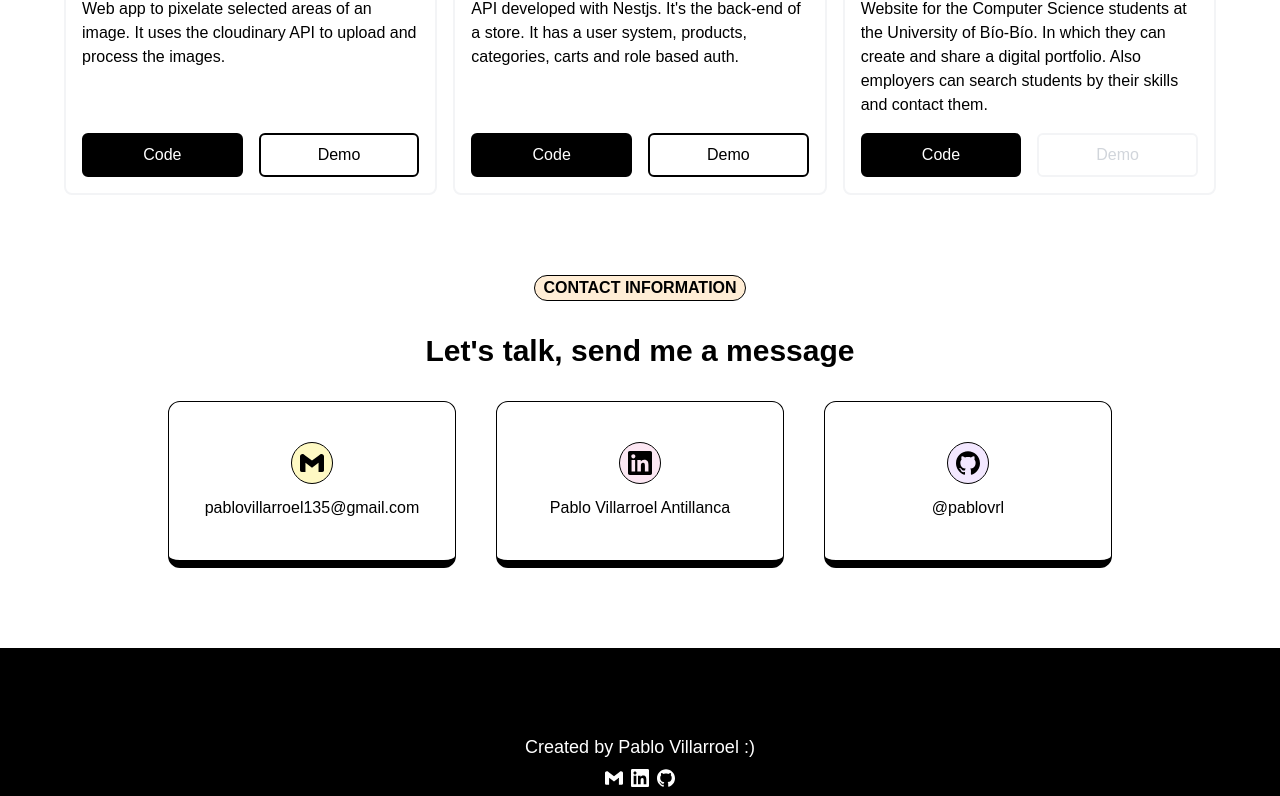
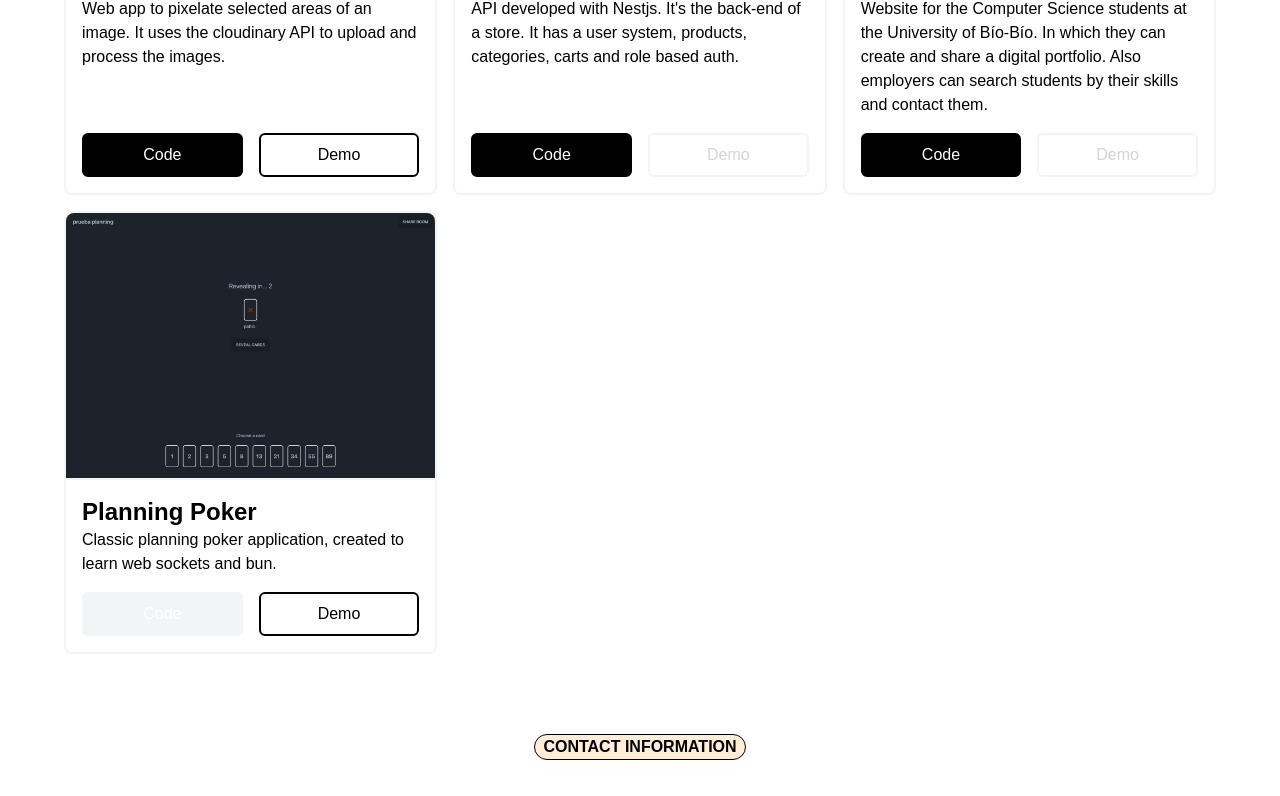
Before and after one commit to pablovrl/portfolio, a React (Vite) app: page / in a window 1280 px wide. Shown: the part 899-1695 px from the top of the page. Built offline with nearby package versions, Linux system fonts and the light colour scheme.

Commit message:
feat: add new project

```diff
--- a/src/components/Projects/Project.tsx
+++ b/src/components/Projects/Project.tsx
@@ -15,7 +15,7 @@ export function Project({ project }: ProjectProps) {
           <p>{project.description.en}</p>
         </div>
         <div className="flex justify-between gap-4">
-          <Anchor blank href={project.codeUrl} color="primary" fullWidth>
+          <Anchor blank disabled={!project.codeUrl} href={project.codeUrl} color="primary" fullWidth>
             Code
           </Anchor>
           <Anchor blank disabled={!project.demoUrl} href={project.demoUrl} color="secondary" fullWidth>
--- a/src/data/projects.ts
+++ b/src/data/projects.ts
@@ -2,6 +2,7 @@ import { Project } from "../types";
 import apiStoreImage from "../assets/api-store.png";
 import miPortafolioUbbImage from "../assets/mi-portafolio-ubb.png";
 import pixelMeImage from "../assets/pixel-me.png";
+import planningPokerImage from "../assets/planning-poker.png";
 
 export const PROJECTS: Project[] = [
   {
@@ -21,8 +22,7 @@ export const PROJECTS: Project[] = [
       en: "API developed with Nestjs. It's the back-end of a store. It has a user system, products, categories, carts and role based auth.",
       es: "API desarrollada con Nestjs. Es el back-end de una tienda. Tiene un sistema de usuarios, productos, categorías, carritos y autenticación basada en roles.",
     },
-    codeUrl: "https://github.com/pablovrl/nestjs-store-api",
-    demoUrl: "https://nestjs-store-api-production.up.railway.app/api",
+    codeUrl: "https://github.com/pablovrl/nestjs-store-api"
   },
   {
     title: "Mi Portafolio UBB",
@@ -31,6 +31,15 @@ export const PROJECTS: Project[] = [
       en: "Website for the Computer Science students at the University of Bío-Bío. In which they can create and share a digital portfolio. Also employers can search students by their skills and contact them.",
       es: "Sitio web para los estudiantes de Ingeniería en Informática de la Universidad de Bío-Bío. En el cual pueden crear y compartir un portafolio digital. También los empleadores pueden buscar estudiantes por sus habilidades y contactarlos.",
     },
-    codeUrl: "https://github.com/pablovrl/mi-portafolio-ubb",
+    codeUrl: "https://github.com/pablovrl/mi-portafolio-ubb"
+  },
+  {
+    title: "Planning Poker",
+    image: planningPokerImage,
+    description: {
+      en: "Classic planning poker application, created to learn web sockets and bun.",
+      es: ""
+    },
+    demoUrl: "https://planning-poker-client-snowy-dew-7281.fly.dev"
   },
 ];
--- a/src/types/Project.ts
+++ b/src/types/Project.ts
@@ -5,7 +5,7 @@ export type Project = {
       en: string;
       es: string;
   };
-  codeUrl: string;
+  codeUrl?: string;
   demoUrl?: string;
   wip?: boolean;
 }
```
Also changed, not shown: src/assets/planning-poker.png (added).
